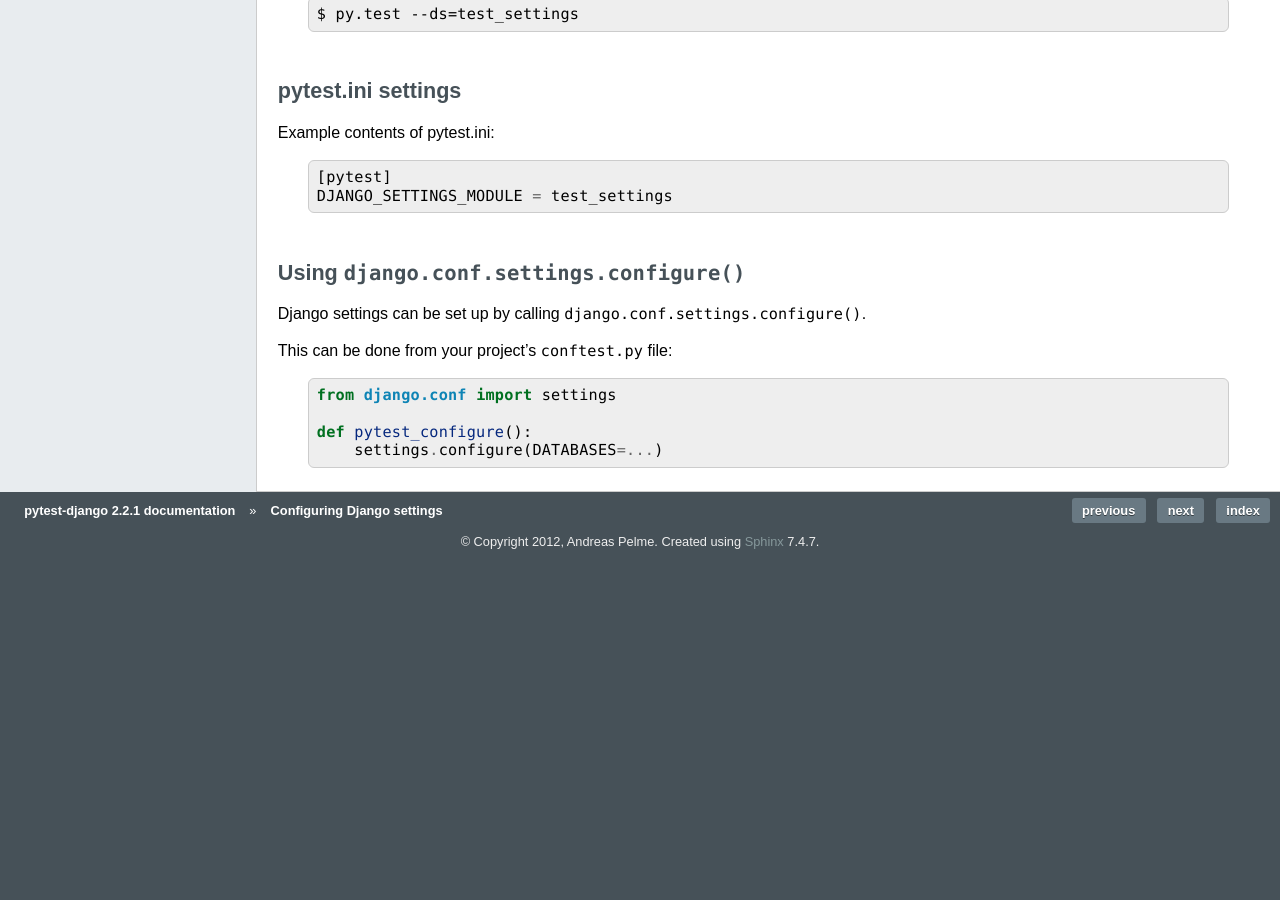
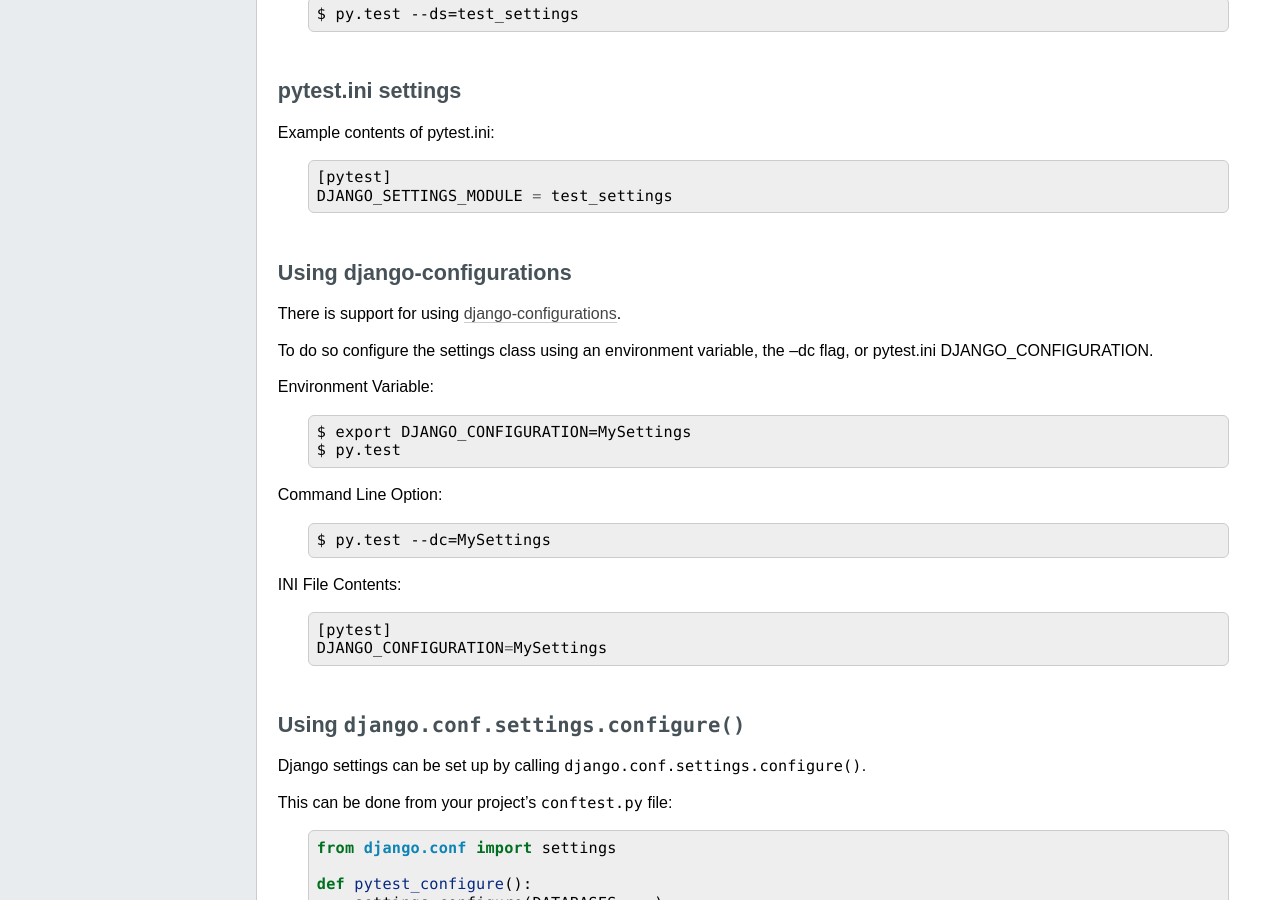
Before and after one commit to pytest-dev/pytest-django, a Sphinx documentation site: the page built from docs/configuring_django.rst, in a window 1280 px wide and 900 px high, scrolled down 575 px. Built offline with Sphinx 7.4.7, drawn with Linux system fonts in a browser that asks for light colours; before the commit the page ends 1152 px from its top, so only the background shows below that; some of the changed text lies outside the part shown.

Commit message:
Document that pytest-django can use django-configurations

```diff
--- a/docs/configuring_django.rst
+++ b/docs/configuring_django.rst
@@ -36,6 +36,30 @@ Example contents of pytest.ini::
     [pytest]
     DJANGO_SETTINGS_MODULE = test_settings
 
+
+Using django-configurations
+---------------------------
+
+There is support for using `django-configurations <https://pypi.python.org/pypi/django-configurations/>`_.
+
+To do so configure the settings class using an environment variable, the --dc
+flag, or pytest.ini DJANGO_CONFIGURATION.
+
+Environment Variable::
+
+    $ export DJANGO_CONFIGURATION=MySettings
+    $ py.test
+
+Command Line Option::
+
+    $ py.test --dc=MySettings
+
+
+INI File Contents::
+
+    [pytest]
+    DJANGO_CONFIGURATION=MySettings
+
 Using ``django.conf.settings.configure()``
 ------------------------------------------
 
```
